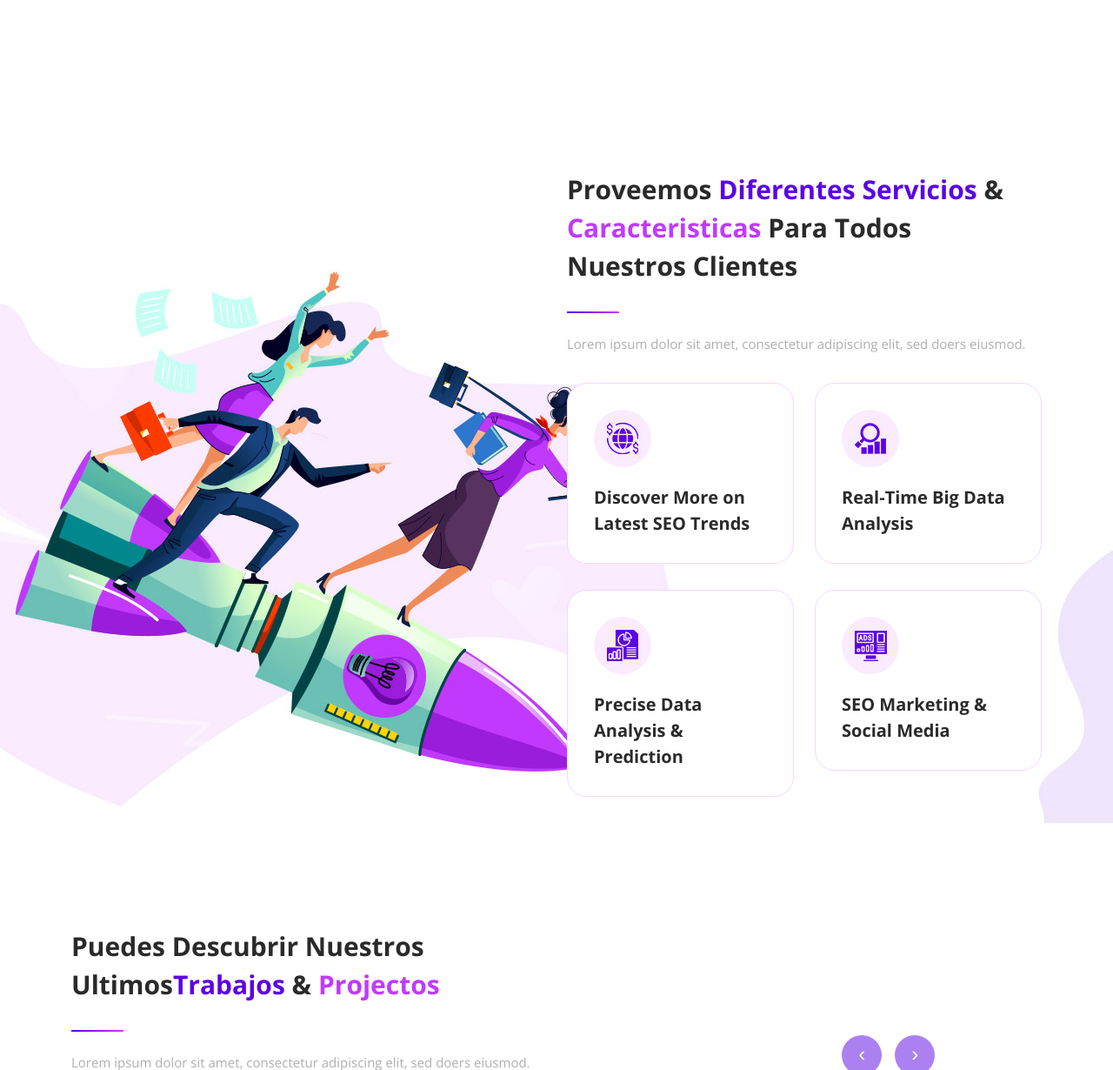
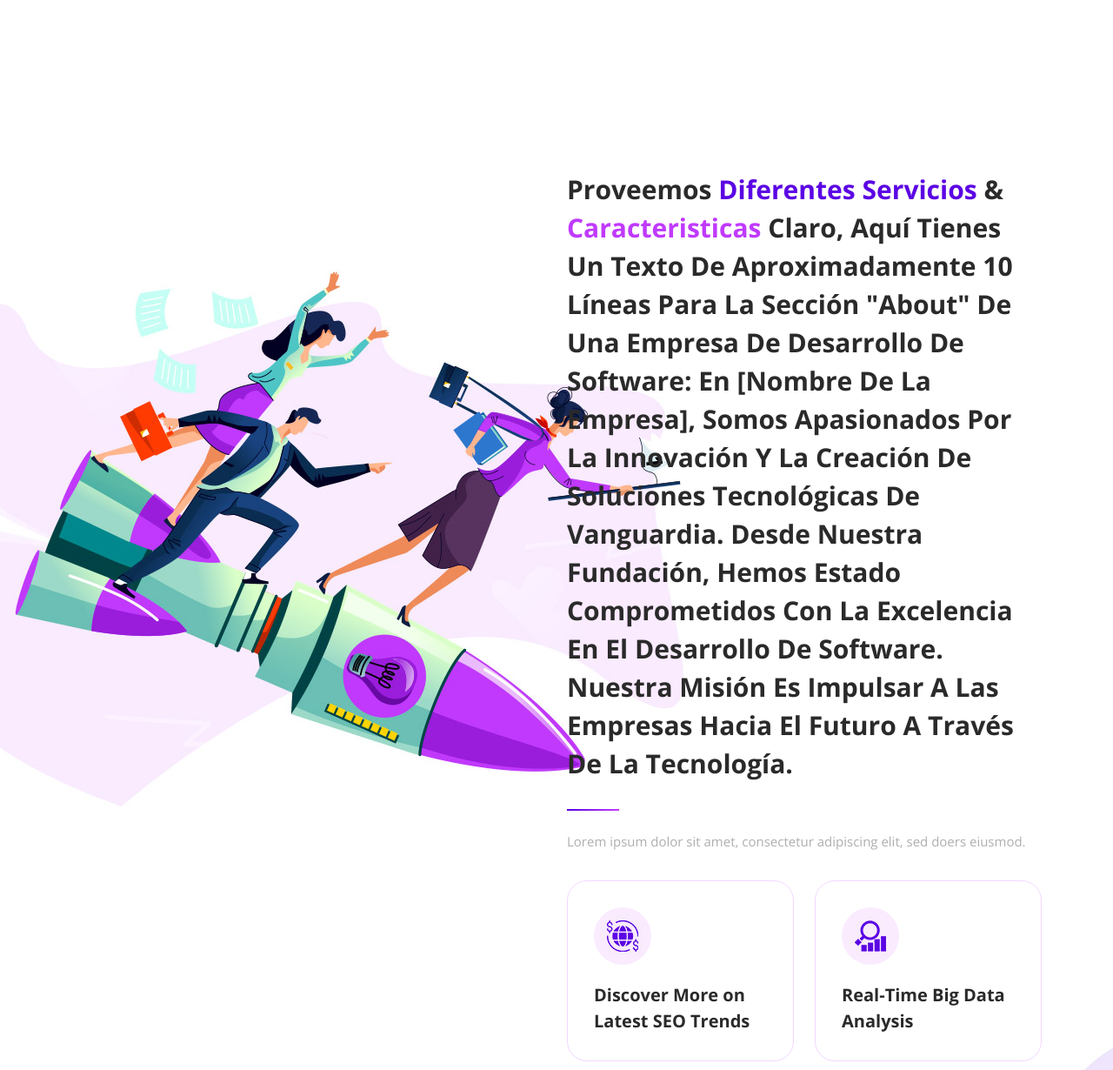
Before and after one commit to luiss1981/mi_web, a Django app: page / in a window 1280 px wide. Shown: the part 1018-2248 px from the top of the page at 87% size. Run offline with Django 4.2, Linux system fonts and the light colour scheme; some libraries are stand-ins or nearby versions.

Commit message:
Update index.html texto

```diff
--- a/web/templates/index.html
+++ b/web/templates/index.html
@@ -128,7 +128,10 @@ https://templatemo.com/tm-582-tale-seo-agency
             <div class="col-lg-12">
               <div class="section-heading">
                 <h2>Proveemos <em>Diferentes servicios</em> &amp;
-                  <span>Caracteristicas</span> Para todos nuestros clientes
+                  <span>Caracteristicas</span>
+Claro, aquí tienes un texto de aproximadamente 10 líneas para la sección "About" de una empresa de desarrollo de software:
+
+En [Nombre de la Empresa], somos apasionados por la innovación y la creación de soluciones tecnológicas de vanguardia. Desde nuestra fundación, hemos estado comprometidos con la excelencia en el desarrollo de software. Nuestra misión es impulsar a las empresas hacia el futuro a través de la tecnología.
                 </h2>
                 <div class="line-dec"></div>
                 <p>Lorem ipsum dolor sit amet, consectetur adipiscing elit, sed doers eiusmod.</p>
```
